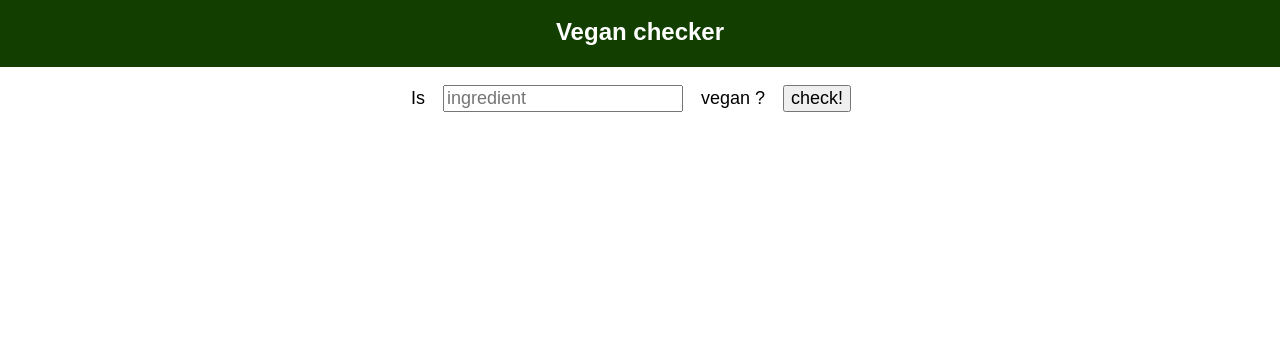
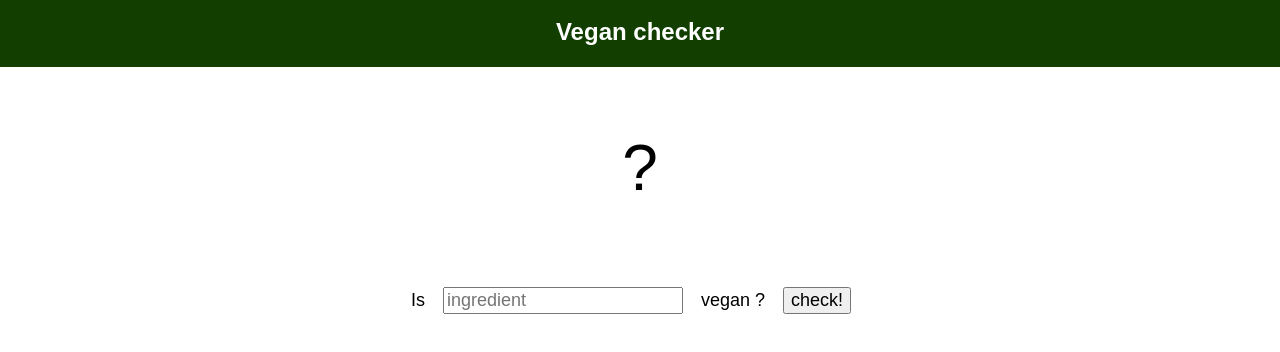
Before and after one commit to mathieu-anderson/vegan-checker, a React (Create React App) app: page / in a window 1280 px wide. Shown: the top 352 px of the page. Built offline with nearby package versions, Linux system fonts and the light colour scheme.

Commit message:
Basic is-vegan implementation

```diff
--- a/package.json
+++ b/package.json
@@ -3,6 +3,7 @@
   "version": "0.1.0",
   "private": true,
   "dependencies": {
+    "is-vegan": "^1.1.3",
     "react": "^16.4.1",
     "react-dom": "^16.4.1",
     "react-scripts": "1.1.4"
--- a/src/App.css
+++ b/src/App.css
@@ -15,6 +15,7 @@
 
 .App-intro {
   font-size: large;
+  padding: 1em;
 }
 
 .App-input {
@@ -26,3 +27,7 @@
   margin: 0 1em 0 1em;
   font-size: large;
 }
+
+.App-result {
+  font-size: 4em;
+}
--- a/src/App.js
+++ b/src/App.js
@@ -1,22 +1,75 @@
 import React, { Component } from 'react';
+import {
+  isVeganIngredient,
+  isVeganIngredientList,
+  containsNonVeganIngredients
+} from 'is-vegan';
+import checkIngredients from 'is-vegan/src/modules/IngredientChecker';
+// TODO submit pr to repo to fix faulty export
+
 import './App.css';
 
 class App extends Component {
+  constructor (props) {
+    super(props);
+    this.state = {
+      ingredients: '',
+      isVegan: '?'
+    };
+    this.handleChange = this.handleChange.bind(this);
+    this.handleSubmit = this.handleSubmit.bind(this);
+  }
+
+  handleChange (e) {
+    this.setState({
+      ingredients: e.target.value
+    });
+  }
+
+  handleSubmit (e) {
+    e.preventDefault();
+    console.log(isVeganIngredientList(['soy', 'pork'])); // false
+    console.log(containsNonVeganIngredients(['soy', 'pork'])); // ['pork']
+    console.log(checkIngredients(['soy', 'cacao butter', 'pork', 'beef', 'glycine']));
+    // {
+    //   nonvegan: ['pork', 'beef'],
+    //   flagged: ['glycine']
+    // }
+
+    return isVeganIngredient(this.state.ingredients)
+      ? this.setState({ isVegan: 'YES' })
+      : this.setState({ isVegan: 'NO' });
+  }
+
   render () {
     return (
       <div className='App'>
         <header className='App-header'>
           <h1 className='App-title'>Vegan checker</h1>
         </header>
-        <p className='App-intro'>
+        <p className='App-result'>{this.state.isVegan}</p>
 
-          <form>
+        <div className='App-intro'>
+
+          <form onSubmit={this.handleSubmit}>
             Is
-            <input type='text' name='ingredient' placeholder='ingredient' className='App-input' />
+            <input
+              type='text'
+              name='ingredient'
+              placeholder='ingredient'
+              className='App-input'
+              onChange={this.handleChange}
+            />
             vegan ?
-            <input type='submit' name='submit' value='check!' className='App-submit' />
+            <input
+              type='submit'
+              name='submit'
+              value='check!'
+              className='App-submit'
+            />
           </form>
-        </p>
+        </div>
+        <p>{this.state.ingredients}</p>
       </div>
     );
   }
```
Also changed, not shown: 2 other files (tests, documents, lock files or other folders).
